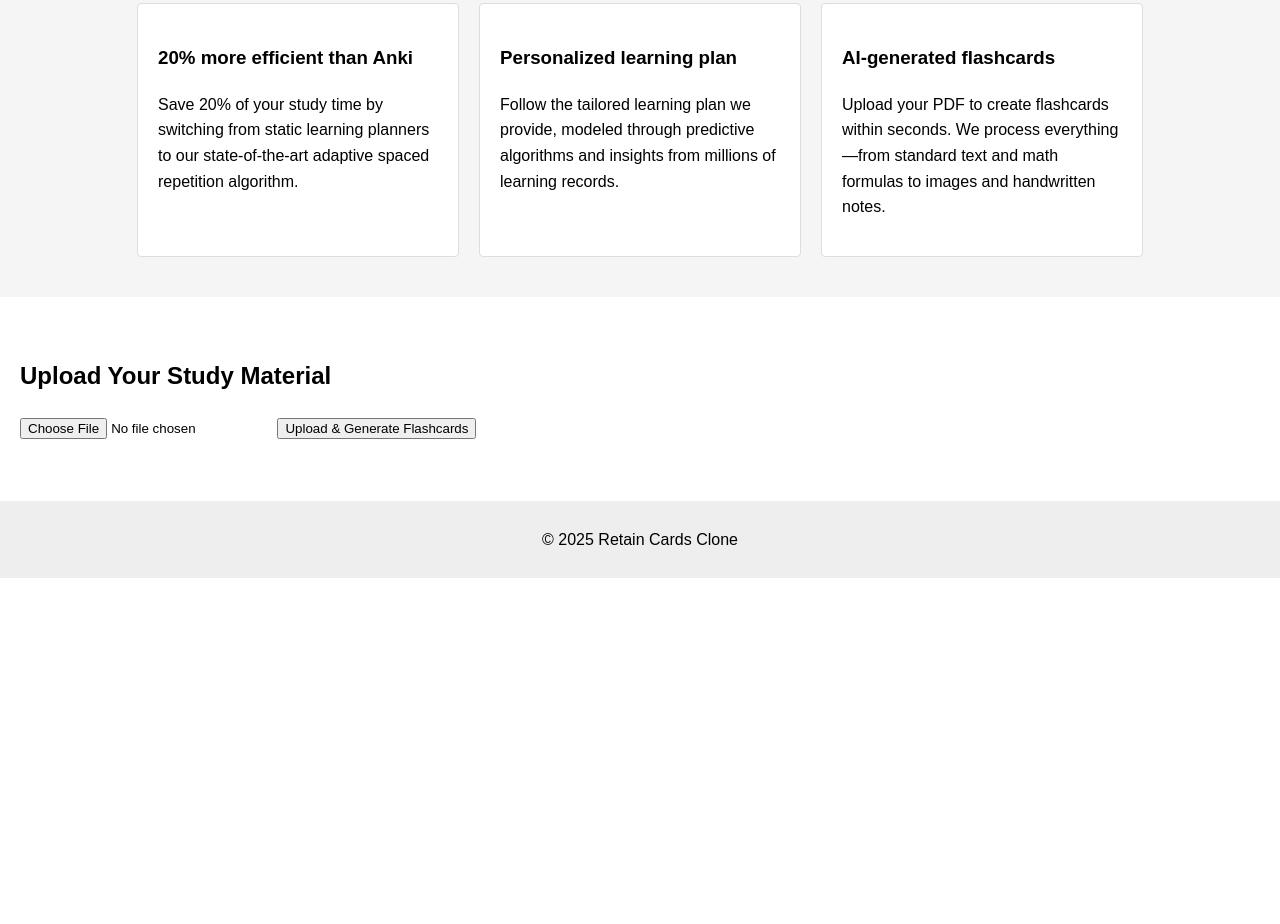
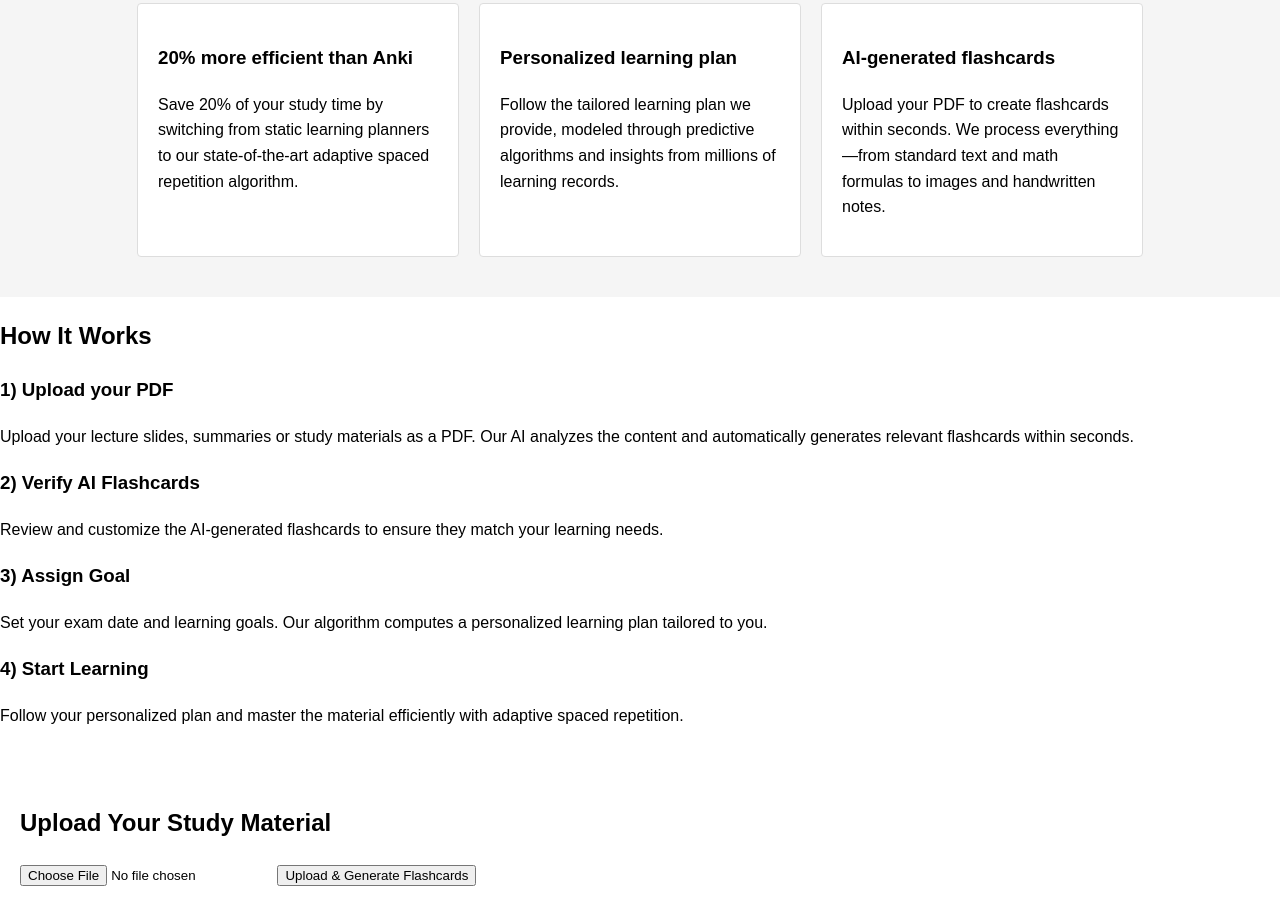
Before and after one commit to MueidSamad/retain-cards-clone, a website: page public/index.html in a window 1280 px wide. Shown: the part 416-1340 px from the top of the page. Before the commit the page ends 994 px from the top, so only its background shows below. Drawn offline with Linux system fonts and the light colour scheme.

Commit message:
Update index.html

```diff
--- a/public/index.html
+++ b/public/index.html
@@ -11,6 +11,7 @@
     <p>Our AI transforms your study material into exam questions with solutions.</p>
     <a href="#upload" class="cta-button">Get Started</a>
   </header>
+
   <section class="advantages">
     <h2>Our Advantages</h2>
     <div class="adv-cards">
@@ -28,17 +29,42 @@
       </div>
     </div>
   </section>
+
+  <section class="how-it-works">
+    <h2>How It Works</h2>
+    <div class="steps">
+      <div class="step">
+        <h3>1) Upload your PDF</h3>
+        <p>Upload your lecture slides, summaries or study materials as a PDF. Our AI analyzes the content and automatically generates relevant flashcards within seconds.</p>
+      </div>
+      <div class="step">
+        <h3>2) Verify AI Flashcards</h3>
+        <p>Review and customize the AI-generated flashcards to ensure they match your learning needs.</p>
+      </div>
+      <div class="step">
+        <h3>3) Assign Goal</h3>
+        <p>Set your exam date and learning goals. Our algorithm computes a personalized learning plan tailored to you.</p>
+      </div>
+      <div class="step">
+        <h3>4) Start Learning</h3>
+        <p>Follow your personalized plan and master the material efficiently with adaptive spaced repetition.</p>
+      </div>
+    </div>
+  </section>
+
   <section id="upload" class="upload">
     <h2>Upload Your Study Material</h2>
     <form id="uploadForm">
       <input type="file" name="file" accept=".pdf,.png,.jpg,.jpeg" required>
-      <button type="submit">Upload & Generate Flashcards</button>
+      <button type="submit">Upload &amp; Generate Flashcards</button>
     </form>
     <div id="flashcards"></div>
   </section>
+
   <footer>
     <p>&copy; 2025 Retain Cards Clone</p>
   </footer>
+
   <script src="script.js"></script>
 </body>
 </html>
```
